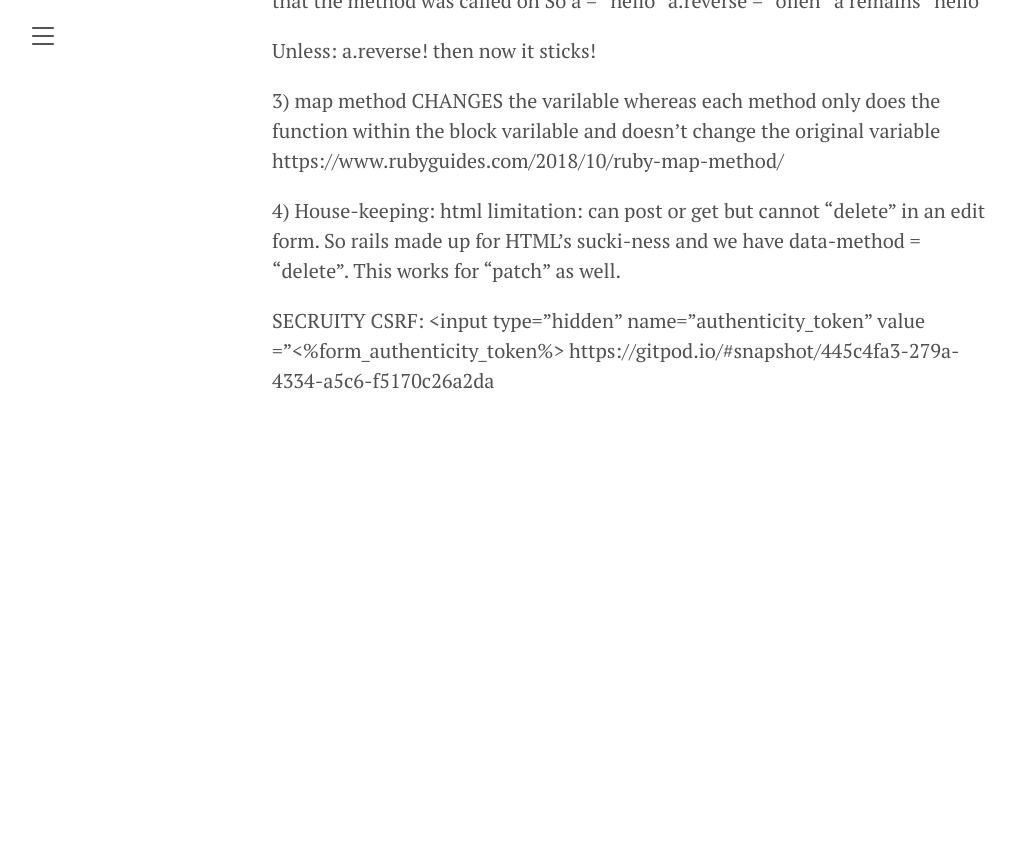
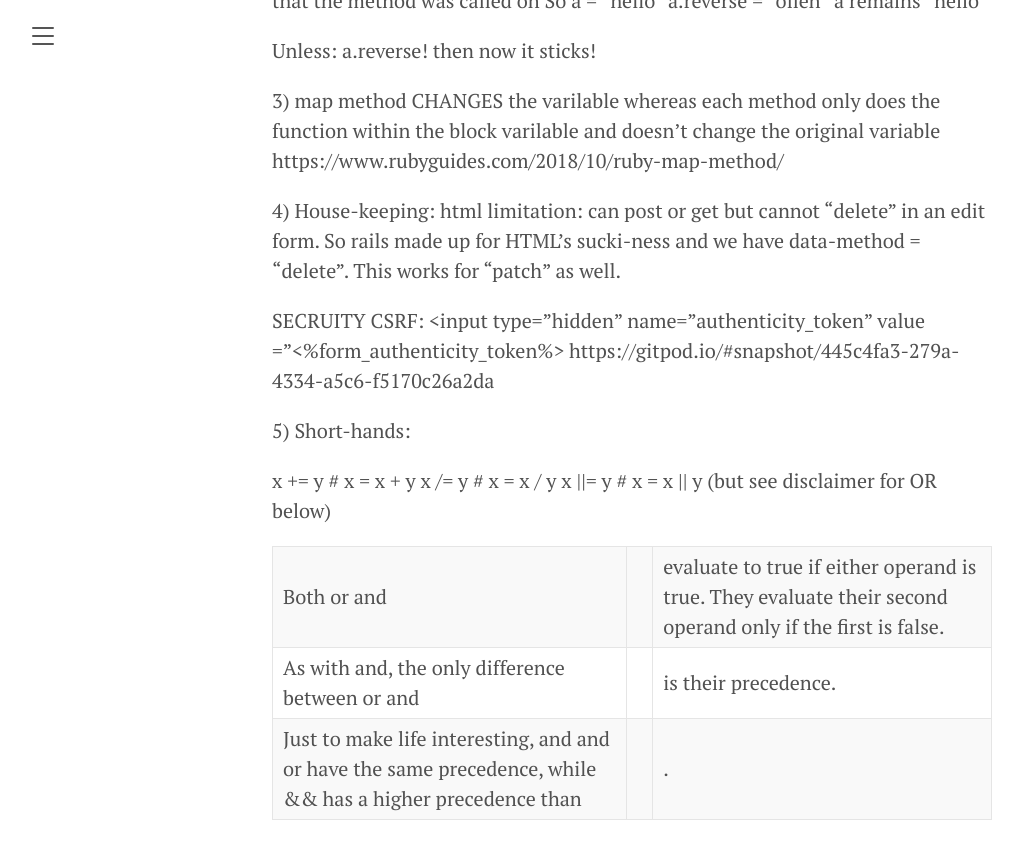
Before and after one commit to hnguyen999/learning_journal, a Jekyll site: the page built from _posts/2021-04-08-three-things-i-learned-from-the-ruby-koans.md, in a window 1280 px wide and 900 px high, scrolled down 1036 px. Shown: the top 859 px of the window, without its empty margins (8-1031 px from the left). Built offline with Jekyll 4.4.1, drawn with Linux system fonts in a browser that asks for light colours; before the commit the page ends 1512 px from its top, so only the background shows below that.

Commit message:
Update 2021-04-08-three-things-i-learned-from-the-ruby-koans.md

```diff
--- a/_posts/2021-04-08-three-things-i-learned-from-the-ruby-koans.md
+++ b/_posts/2021-04-08-three-things-i-learned-from-the-ruby-koans.md
@@ -51,3 +51,14 @@ html limitation: can post or get but cannot "delete" in an edit form. So rails m
 SECRUITY CSRF:
 <input type="hidden" name="authenticity_token" value ="<%form_authenticity_token%>
 https://gitpod.io/#snapshot/445c4fa3-279a-4334-a5c6-f5170c26a2da
+
+5) Short-hands:
+
+x += y   # x = x + y
+x /= y   # x = x / y
+x ||= y  # x = x || y (but see disclaimer for OR below)
+
+
+Both or and || evaluate to true if either operand is true. They evaluate their second operand only if the first is false.
+As with and, the only difference between or and || is their precedence.
+Just to make life interesting, and and or have the same precedence, while && has a higher precedence than ||.
```
